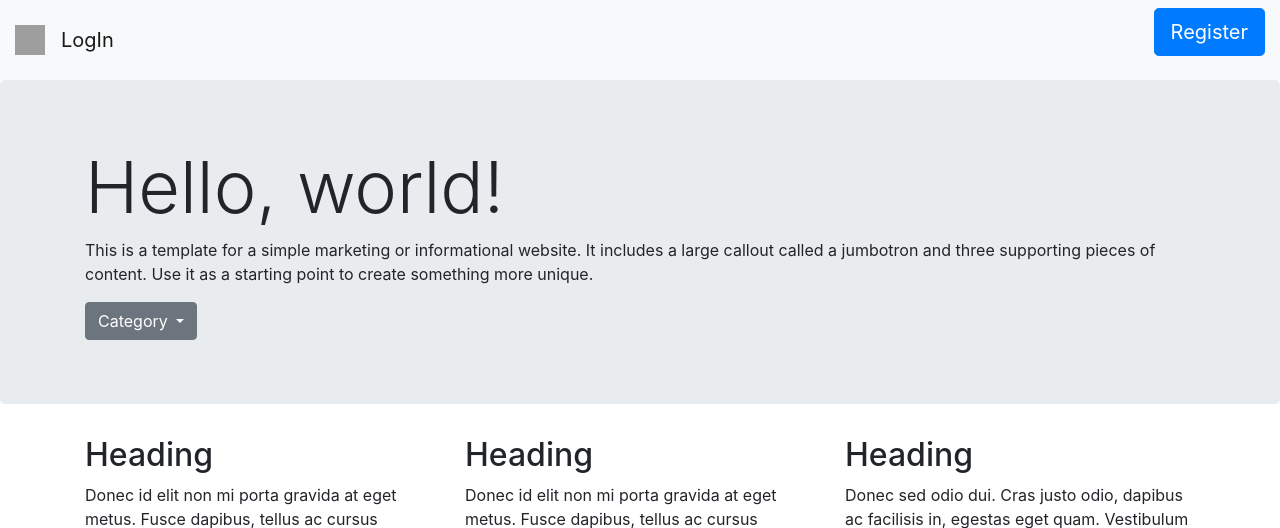
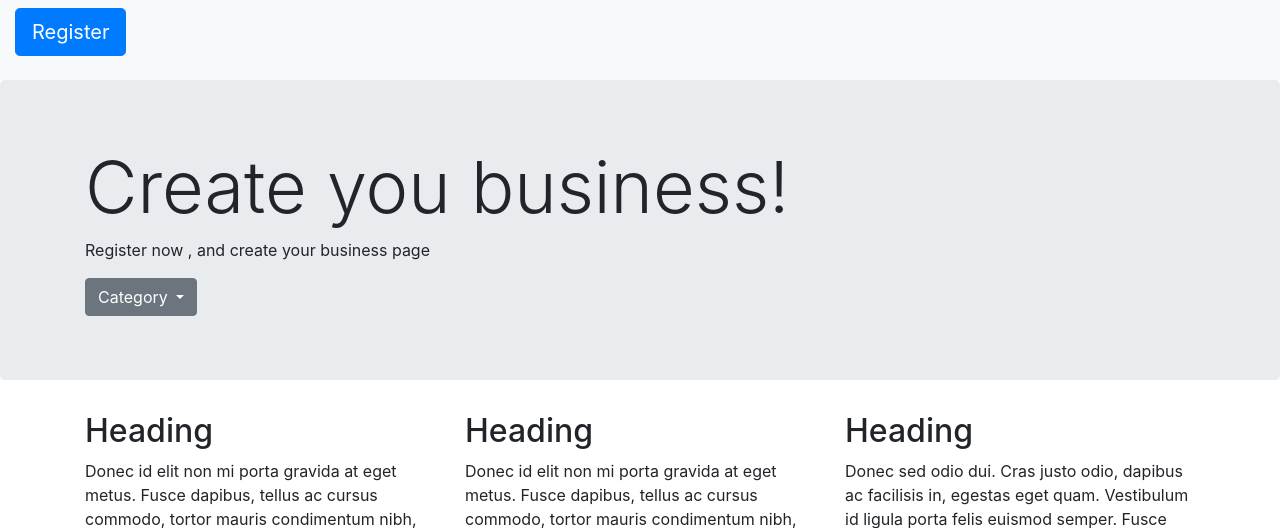
Before and after one commit to Abeerdxx/full-stack-project-marketplace, a Flask app: page / in a window 1280 px wide. Shown: the top 528 px of the page. Run offline with Flask 2, Linux system fonts and the light colour scheme; some libraries are stand-ins or nearby versions; grey boxes are pictures that could not be loaded.

Commit message:
name correction

```diff
--- a/templates/index.html
+++ b/templates/index.html
@@ -33,9 +33,7 @@ href="https://maxcdn.bootstrapcdn.com/bootstrap/3.3.7/css/bootstrap.min.css"> --
 
           });
       </script>
-  <a class="navbar-brand" href="#">
-    <img src="https://getbootstrap.com/docs/4.3/assets/brand/bootstrap-solid.svg" width="30" height="30" class="d-inline-block align-top mr-3" alt="">LogIn
-  </a>
+
   <p><a class="btn btn-primary btn-lg" href="/register" role="button">Register</a></p>
     </div>
 </nav>
@@ -45,8 +43,8 @@ href="https://maxcdn.bootstrapcdn.com/bootstrap/3.3.7/css/bootstrap.min.css"> --
   <!-- Jumbotron -->
   <div class="jumbotron px-0">
     <div class="container">
-      <h1 class="display-3">Hello, world!</h1>
-      <p>This is a template for a simple marketing or informational website. It includes a large callout called a jumbotron and three supporting pieces of content. Use it as a starting point to create something more unique.</p>
+      <h1 class="display-3">Create you business!</h1>
+      <p>Register now , and create your business page </p>
       <div class="container">
         <div class="row">
             <div class="dropdown">
--- a/templates/register.html
+++ b/templates/register.html
@@ -26,7 +26,7 @@
 			<div class="row main">
 				<div class="panel-heading">
 	               <div class="panel-title text-center">
-	               		<h1 class="title">Company Name</h1>
+	               		<h1 class="title">Create you business!</h1>
 	               		<hr />
 	               	</div>
 	            </div>
```
